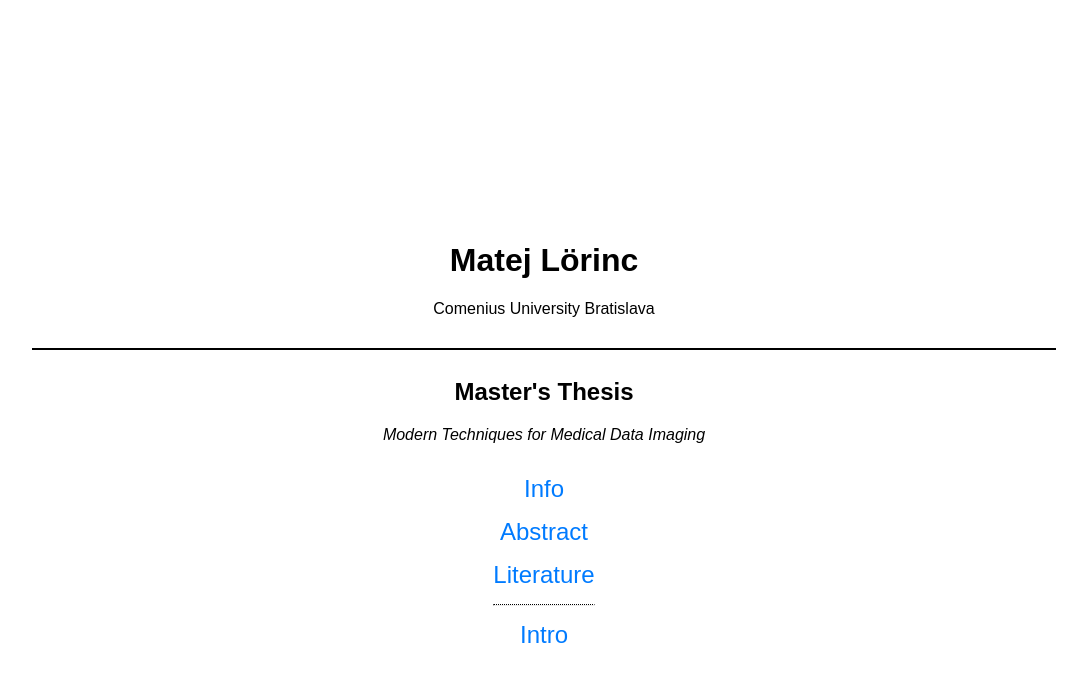
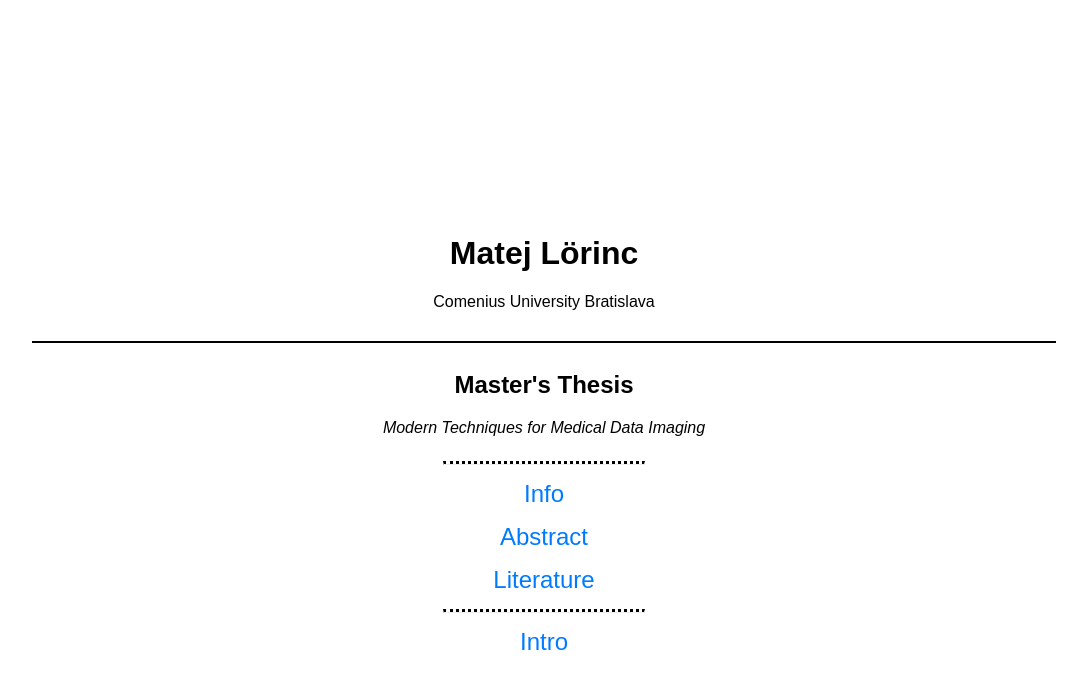
Before and after one commit to satosamo/satosamo.github.io, a Jekyll site: the page 427712_index.html, which Jekyll copies as it is, in a window 1280 px wide. Shown: the top 689 px of the page, without its empty margins (96-1183 px from the left). Built offline with Jekyll 4.4.1, drawn with Linux system fonts in a browser that asks for light colours.

Commit message:
Update 427712_index.html

```diff
--- a/427712_index.html
+++ b/427712_index.html
@@ -40,10 +40,11 @@
     <h2> Master's Thesis </h2>
     <i> Modern Techniques for Medical Data Imaging </i>
     <ul class="link-list">
+        <hr style="border-top: dotted 3px; width: 200px;" />
         <li><a href="articles/0_info.html">Info</a></li>
         <li><a href="articles/0_abstract.html">Abstract</a></li>
         <li><a href="articles/0_literature.html">Literature</a></li>
-        <hr style="border-top: dotted 1px; width: 100px;" />
+        <hr style="border-top: dotted 3px; width: 200px;" />
         <li><a href="articles/1_intro.html">Intro</a></li>
     </ul>
 </body>
```
